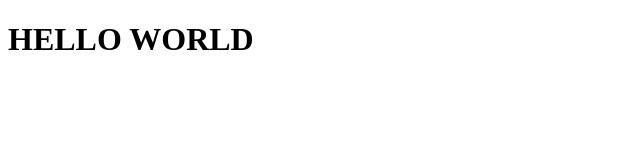
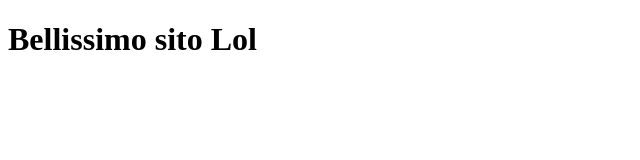
Before and after one commit to GirolaAlejandro/primo_sito, a plain HTML site: page index.html in a window 1280 px wide. Shown: the whole page, without its empty margins (0-640 px from the left). Drawn offline with Linux system fonts and the light colour scheme.

Commit message:
aggiunto un titolo nel index html
This reverts commit 223431fd12edde9b8f828d9b7b1392e35d40e844.

```diff
--- a/index.html
+++ b/index.html
@@ -8,6 +8,6 @@
     <link href="stile/style.css" rel="stylesheet">
 </head>
 <body>
-    <h1>HELLO WORLD</h1>
+    <h1>Bellissimo sito Lol</h1>
 </body>
 </html>
```
